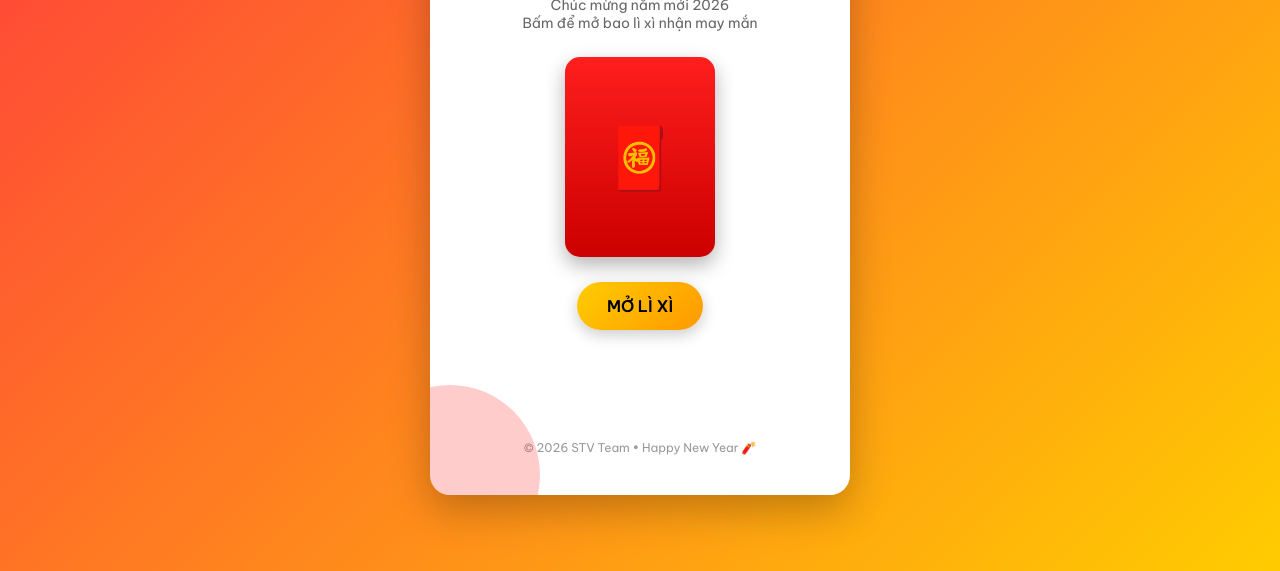
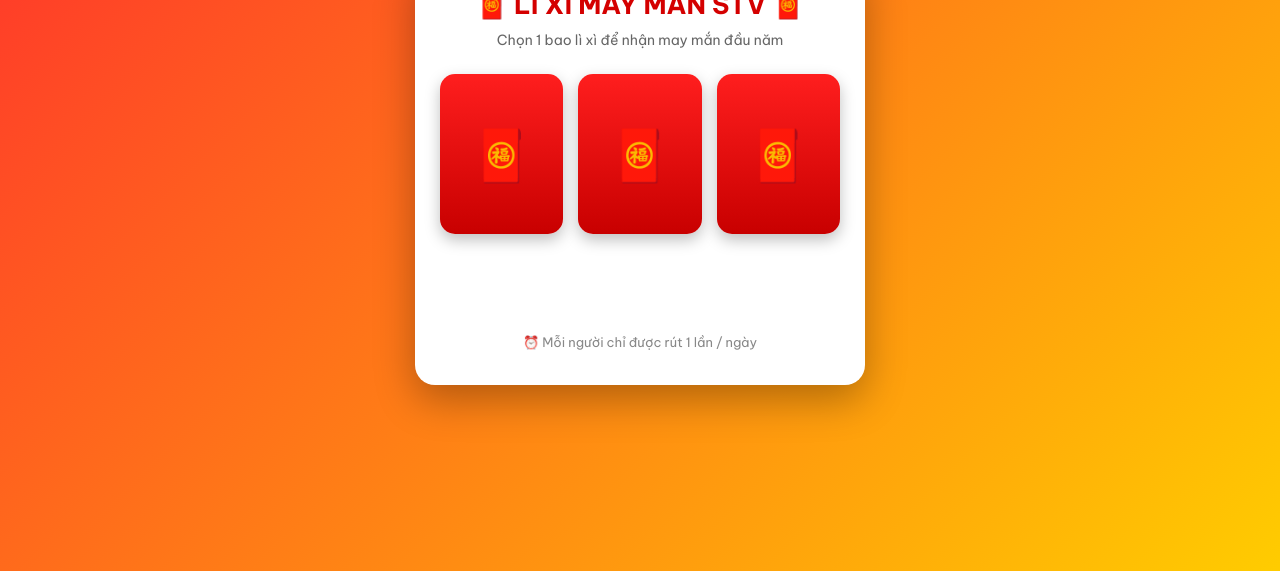
Before and after one commit to subinxxx/lixi-stv, a plain HTML site: page index.html in a window 1280 px wide. Shown: the part 229-800 px from the top of the page. Drawn offline with Linux system fonts and the light colour scheme.

Commit message:
Update index.html

```diff
--- a/index.html
+++ b/index.html
@@ -3,150 +3,104 @@
 <head>
 <meta charset="UTF-8">
 <meta name="viewport" content="width=device-width, initial-scale=1.0">
-<title>Lì Xì May Mắn STV</title>
+
+<title>Lì Xì STV 2026</title>
 
 <link href="https://fonts.googleapis.com/css2?family=Be+Vietnam+Pro:wght@400;600;700&display=swap" rel="stylesheet">
 
 <style>
+
 *{
     margin:0;
     padding:0;
     box-sizing:border-box;
-    font-family: 'Be Vietnam Pro', sans-serif;
+    font-family:'Be Vietnam Pro',sans-serif;
 }
 
 body{
     min-height:100vh;
-    background: linear-gradient(135deg,#ff3c3c,#ffcc00);
+    background:linear-gradient(135deg,#ff2d2d,#ffcc00);
     display:flex;
     justify-content:center;
     align-items:center;
 }
 
-/* Container */
+/* Main box */
 .container{
     background:#fff;
-    width:90%;
-    max-width:420px;
+    width:95%;
+    max-width:450px;
+    padding:30px 25px 35px;
     border-radius:20px;
-    padding:30px 25px 40px;
     text-align:center;
-    box-shadow:0 15px 40px rgba(0,0,0,0.25);
-    position:relative;
-    overflow:hidden;
-}
-
-/* Trang trí */
-.container::before{
-    content:"";
-    position:absolute;
-    width:200px;
-    height:200px;
-    background:rgba(255,215,0,0.3);
-    border-radius:50%;
-    top:-80px;
-    right:-80px;
-}
-
-.container::after{
-    content:"";
-    position:absolute;
-    width:180px;
-    height:180px;
-    background:rgba(255,0,0,0.2);
-    border-radius:50%;
-    bottom:-70px;
-    left:-70px;
-}
-
-/* Logo */
-.logo{
-    font-size:50px;
+    box-shadow:0 15px 40px rgba(0,0,0,0.3);
 }
 
 /* Title */
 h1{
     color:#d40000;
     font-size:26px;
-    margin-top:10px;
-    font-weight:700;
+    margin-bottom:10px;
 }
 
 .subtitle{
-    margin:12px 0 25px;
+    font-size:14px;
     color:#666;
-    font-size:14px;
+    margin-bottom:25px;
 }
 
-/* Lì xì */
+/* Envelope area */
+.envelopes{
+    display:flex;
+    justify-content:space-between;
+    gap:15px;
+    margin-bottom:25px;
+}
+
 .envelope{
-    width:150px;
-    height:200px;
-    background:linear-gradient(180deg,#ff1e1e,#cc0000);
-    margin:0 auto 25px;
+    flex:1;
+    height:160px;
+    background:linear-gradient(180deg,#ff1e1e,#c80000);
     border-radius:15px;
+    cursor:pointer;
     position:relative;
-    cursor:pointer;
+    box-shadow:0 6px 15px rgba(0,0,0,0.25);
     transition:0.3s;
-    box-shadow:0 8px 20px rgba(0,0,0,0.3);
 }
 
 .envelope:hover{
-    transform:scale(1.05);
+    transform:translateY(-5px) scale(1.05);
 }
 
 .envelope::before{
     content:"🧧";
-    font-size:60px;
+    font-size:50px;
     position:absolute;
     top:50%;
     left:50%;
     transform:translate(-50%,-50%);
 }
 
-/* Button */
-button{
-    background:linear-gradient(135deg,#ffcc00,#ff9900);
-    border:none;
-    color:#000;
-    padding:14px 30px;
-    border-radius:30px;
-    font-size:16px;
-    font-weight:600;
-    cursor:pointer;
-    transition:0.3s;
-    box-shadow:0 5px 15px rgba(0,0,0,0.2);
-}
-
-button:hover{
-    transform:translateY(-2px);
-    box-shadow:0 8px 20px rgba(0,0,0,0.3);
-}
-
-button:disabled{
-    background:#ccc;
-    cursor:not-allowed;
-    box-shadow:none;
+/* Disabled */
+.envelope.disabled{
+    opacity:0.5;
+    pointer-events:none;
 }
 
 /* Result */
 .result{
-    margin-top:25px;
     min-height:60px;
-    font-size:20px;
+    font-size:22px;
     font-weight:700;
     color:#d40000;
-    display:flex;
-    align-items:center;
-    justify-content:center;
-    animation:fadeIn 0.5s ease;
+    margin-top:10px;
 }
 
-/* Footer */
-.footer{
-    margin-top:25px;
-    font-size:12px;
-    color:#999;
+/* Info */
+.info{
+    margin-top:15px;
+    font-size:13px;
+    color:#888;
 }
 
 /* Animation */
@@ -158,14 +112,10 @@
     100%{transform:rotate(0);}
 }
 
-@keyframes fadeIn{
-    from{opacity:0; transform:translateY(10px);}
-    to{opacity:1; transform:translateY(0);}
-}
-
 .shake{
     animation:shake 0.4s;
 }
+
 </style>
 </head>
 
@@ -173,70 +123,116 @@
 
 <div class="container">
 
-    <div class="logo">🎉</div>
-
-    <h1>LÌ XÌ MAY MẮN STV</h1>
+    <h1>🧧 LÌ XÌ MAY MẮN STV 🧧</h1>
 
     <div class="subtitle">
-        Chúc mừng năm mới 2026 <br>
-        Bấm để mở bao lì xì nhận may mắn
+        Chọn 1 bao lì xì để nhận may mắn đầu năm
     </div>
 
-    <div class="envelope" id="envelope"></div>
+    <!-- Envelopes -->
+    <div class="envelopes">
 
-    <button id="openBtn" onclick="openLucky()">
-        MỞ LÌ XÌ
-    </button>
+        <div class="envelope" onclick="openLucky(this)"></div>
+        <div class="envelope" onclick="openLucky(this)"></div>
+        <div class="envelope" onclick="openLucky(this)"></div>
+
+    </div>
 
     <div class="result" id="result"></div>
 
-    <div class="footer">
-        © 2026 STV Team • Happy New Year 🧨
+    <div class="info">
+        ⏰ Mỗi người chỉ được rút 1 lần / ngày
     </div>
 
 </div>
 
+
 <script>
 
+/* Prize with rate (higher money = lower rate) */
 const gifts = [
-    { text: "🎉 Trúng 200.000đ", rate: 5 },
-    { text: "🎉 Trúng 100.000đ", rate: 10 },
+    { text: "🎉 Trúng 10.000đ", rate: 40 },
+    { text: "🎉 Trúng 20.000đ", rate: 30 },
     { text: "🎉 Trúng 50.000đ", rate: 20 },
-    { text: "🎁 Quà bí mật", rate: 15 },
-    { text: "😅 Chúc may mắn lần sau", rate: 50 }
+    { text: "🏆 Trúng 100.000đ", rate: 10 }
 ];
 
-const envelope = document.getElementById("envelope");
 const result = document.getElementById("result");
-const btn = document.getElementById("openBtn");
+const envelopes = document.querySelectorAll(".envelope");
 
-function openLucky(){
+/* Get today key */
+function getTodayKey(){
+    const d = new Date();
+    return d.getFullYear()+"-"+(d.getMonth()+1)+"-"+d.getDate();
+}
 
-    btn.disabled = true;
+/* Check played today */
+function hasPlayedToday(){
+    return localStorage.getItem("lucky_"+getTodayKey());
+}
+
+/* Lock envelopes */
+function lockAll(){
+    envelopes.forEach(e=>{
+        e.classList.add("disabled");
+    });
+}
+
+/* Weighted random */
+function randomGift(){
+
+    let pool = [];
+
+    gifts.forEach(g=>{
+        for(let i=0;i<g.rate;i++){
+            pool.push(g.text);
+        }
+    });
+
+    let rand = Math.floor(Math.random()*pool.length);
+
+    return pool[rand];
+}
+
+/* Main function */
+function openLucky(el){
+
+    if(hasPlayedToday()){
+        result.innerHTML = "⚠️ Bạn đã rút hôm nay rồi. Hãy quay lại ngày mai nhé!";
+        lockAll();
+        return;
+    }
+
+    /* Animation */
+    el.classList.add("shake");
     result.innerHTML = "⏳ Đang mở lì xì...";
-    envelope.classList.add("shake");
 
     setTimeout(()=>{
 
-        envelope.classList.remove("shake");
+        el.classList.remove("shake");
 
-        let pool = [];
+        let gift = randomGift();
 
-        gifts.forEach(gift=>{
-            for(let i=0;i<gift.rate;i++){
-                pool.push(gift.text);
-            }
-        });
+        result.innerHTML = gift;
 
-        let random = Math.floor(Math.random()*pool.length);
-        let finalGift = pool[random];
+        /* Save played */
+        localStorage.setItem("lucky_"+getTodayKey(),"true");
 
-        result.innerHTML = finalGift;
+        lockAll();
 
-        btn.disabled = false;
+    },800);
+}
 
-    },1000);
-}
+
+/* Auto check when load */
+window.onload = ()=>{
+
+    if(hasPlayedToday()){
+        result.innerHTML = "✅ Bạn đã rút hôm nay rồi. Hẹn gặp lại ngày mai!";
+        lockAll();
+    }
+
+};
 
 </script>
 
```
